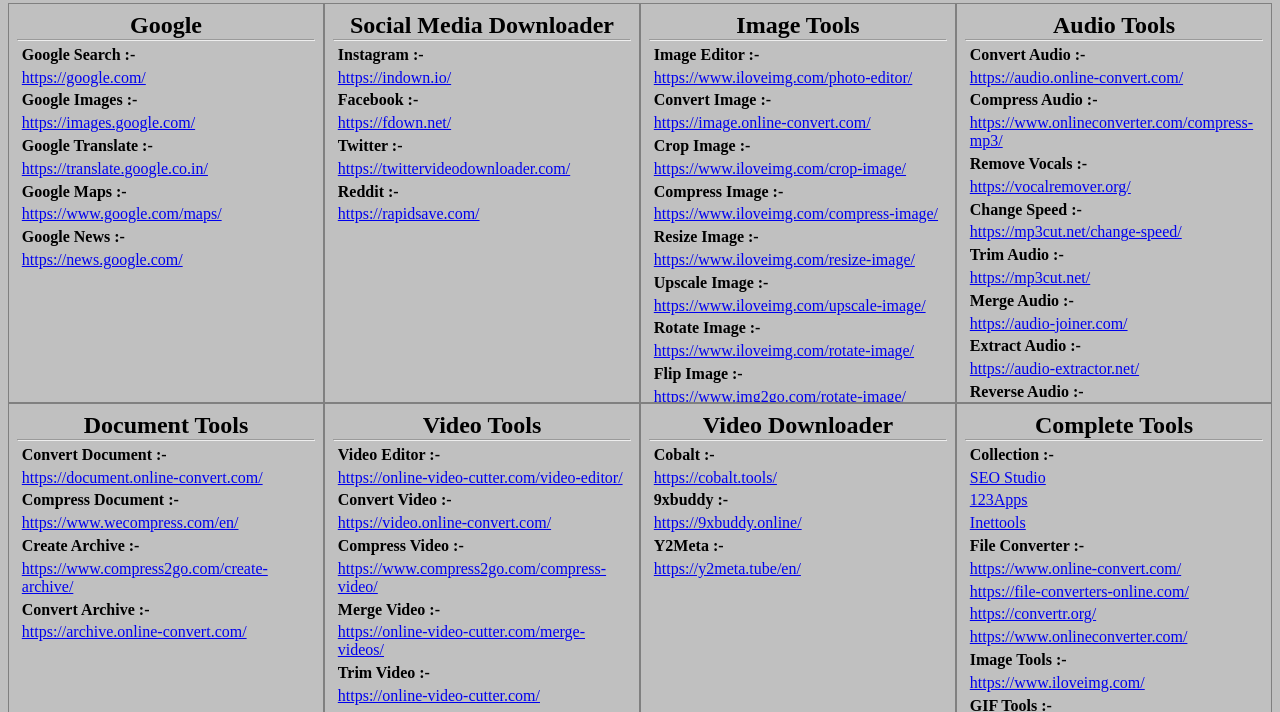
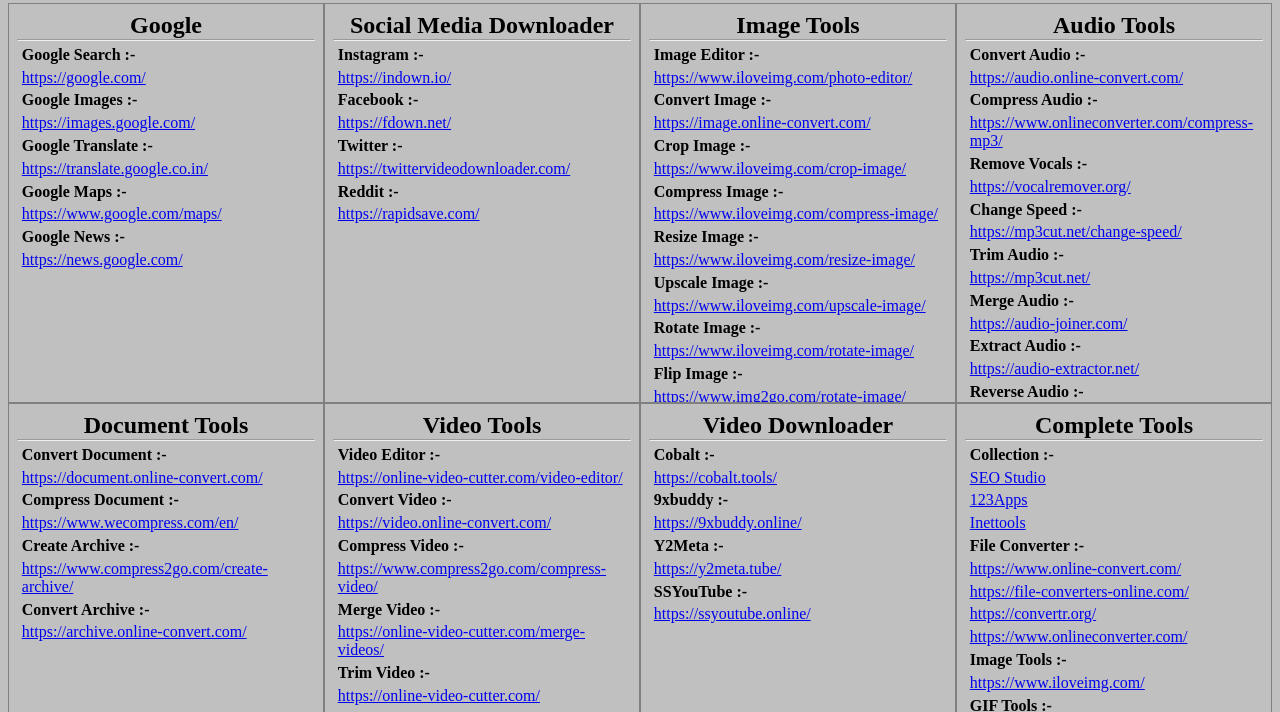
Before and after one commit to hitarthpathak/OSINT, a plain HTML site: page index.html in a window 1280 px wide. Shown: the part 79-791 px from the top of the page. Drawn offline with Linux system fonts and the light colour scheme.

Commit message:
Update index.html

```diff
--- a/index.html
+++ b/index.html
@@ -500,9 +500,17 @@
 
             <h4>Y2Meta :-</h4>
 
-            <a href="https://y2meta.tube/en/" target="_blank">
+            <a href="https://y2meta.tube/" target="_blank">
 
-                <p>https://y2meta.tube/en/</p>
+                <p>https://y2meta.tube/</p>
+
+            </a>
+
+            <h4>SSYouTube :-</h4>
+
+            <a href="https://ssyoutube.online/" target="_blank">
+
+                <p>https://ssyoutube.online/</p>
 
             </a>
 
```
